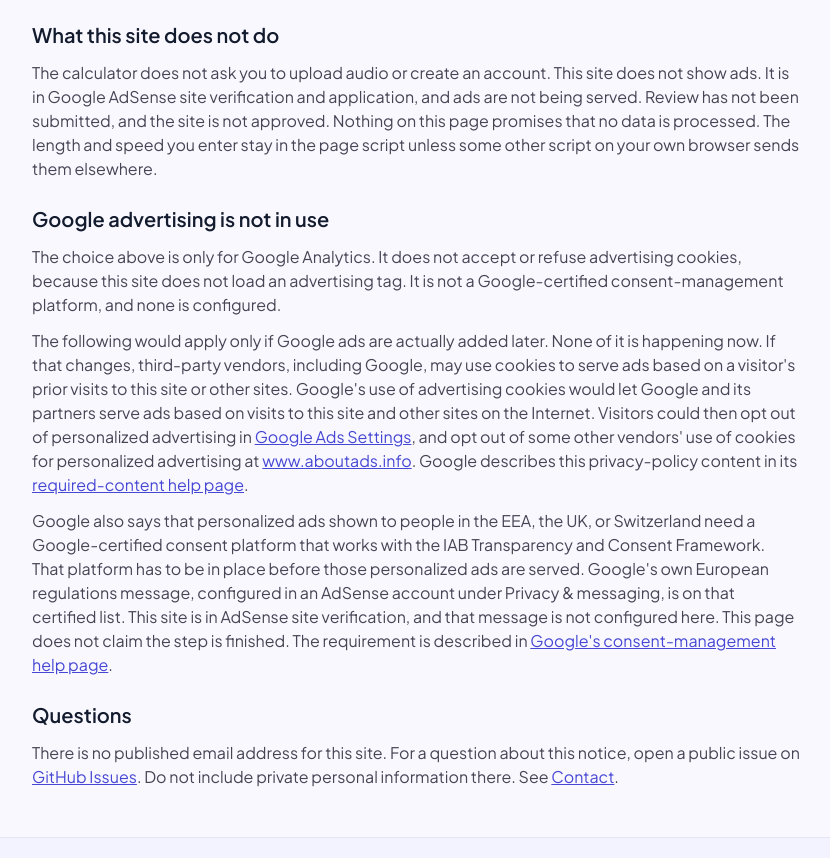
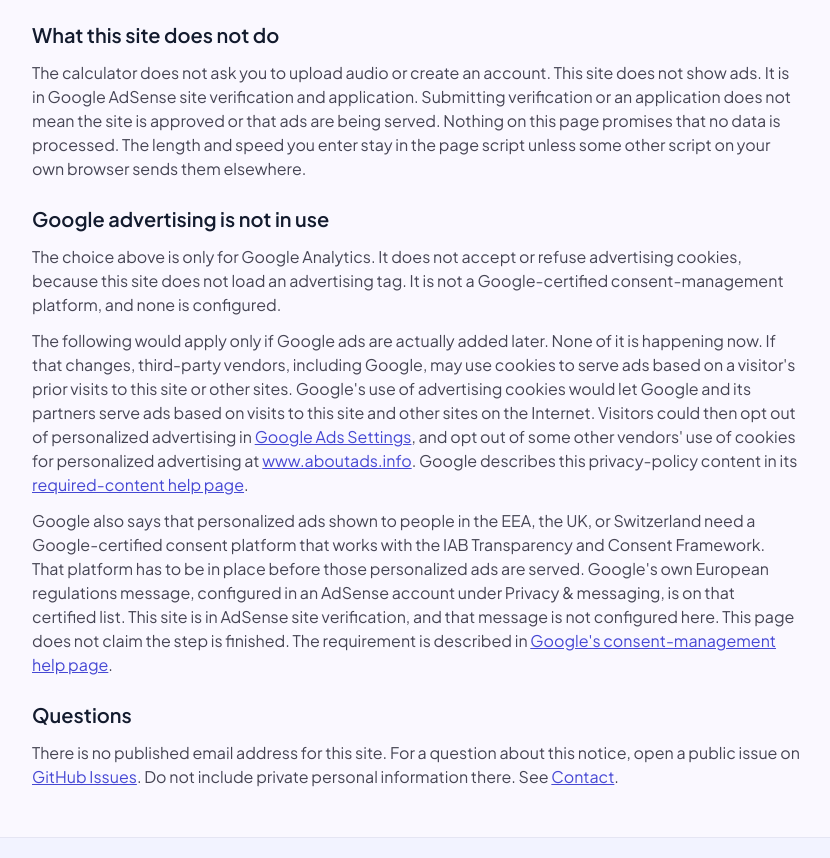
Before and after one commit to kobe3edc/audiobook-speed-calculator, a plain HTML site: page privacy.html in a window 1280 px wide. Shown: the part 1282-2140 px from the top of the page, without its empty margins (224-1054 px from the left). Drawn offline with nearby package versions, Linux system fonts and the light colour scheme.

Commit message:
Keep the privacy status true after review is submitted
Say that verification or an application does not itself mean approval or that ads are being served.

Co-authored-by: kobe <kobe3edc@gmail.com>

```diff
--- a/privacy.html
+++ b/privacy.html
@@ -81,7 +81,7 @@
 </section>
 <section class="space-y-3">
 <h2 class="text-headline-sm font-headline-sm">What this site does not do</h2>
-<p class="text-body-md font-body-md text-on-surface-variant">The calculator does not ask you to upload audio or create an account. This site does not show ads. It is in Google AdSense site verification and application, and ads are not being served. Review has not been submitted, and the site is not approved. Nothing on this page promises that no data is processed. The length and speed you enter stay in the page script unless some other script on your own browser sends them elsewhere.</p>
+<p class="text-body-md font-body-md text-on-surface-variant">The calculator does not ask you to upload audio or create an account. This site does not show ads. It is in Google AdSense site verification and application. Submitting verification or an application does not mean the site is approved or that ads are being served. Nothing on this page promises that no data is processed. The length and speed you enter stay in the page script unless some other script on your own browser sends them elsewhere.</p>
 </section>
 <section class="space-y-3">
 <h2 class="text-headline-sm font-headline-sm">Google advertising is not in use</h2>
```
Also changed, not shown: test/calculator.test.js (+1 -2 lines).
